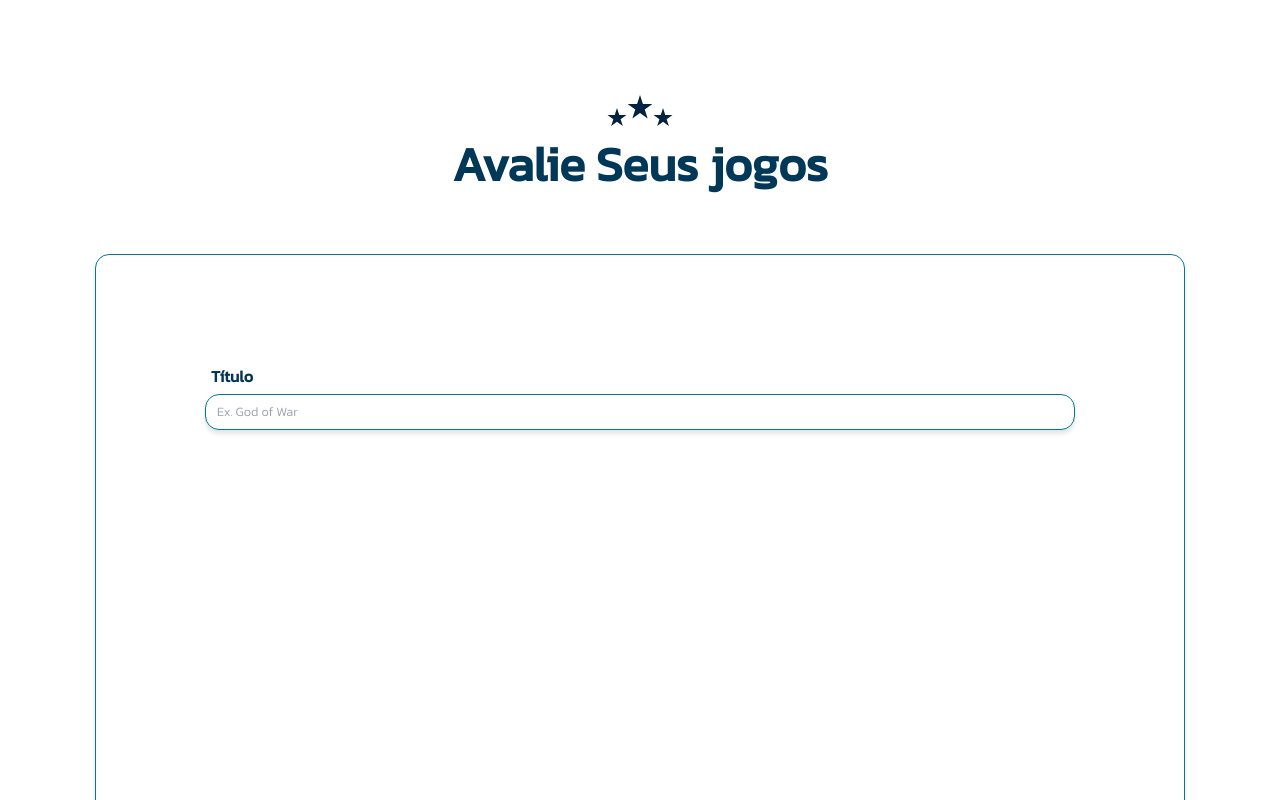
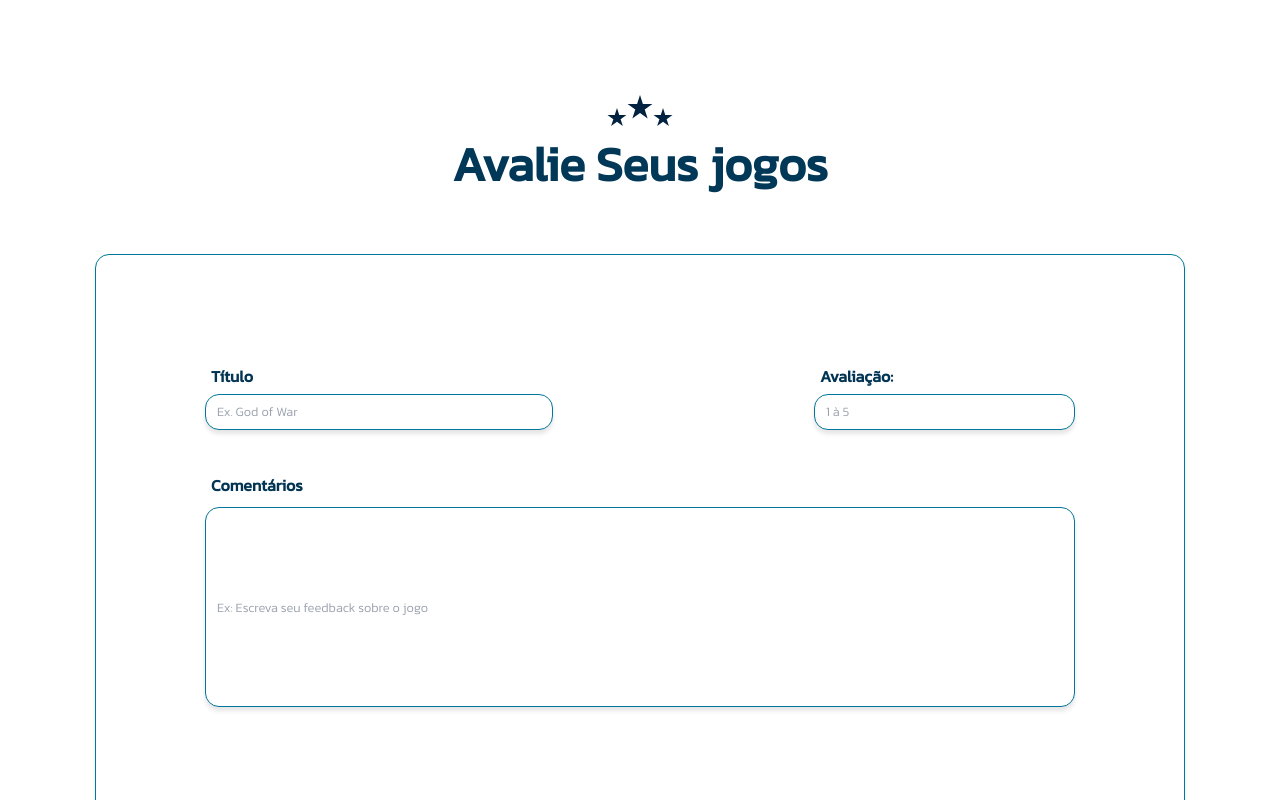
Before and after one commit to IgMiras/LojaDeJogos, a Next.js app in the folder frontend/: page / in a window 1280 px wide. Shown: the top 800 px of the page. Built offline with nearby package versions, Linux system fonts and the light colour scheme.

Commit message:
tela de avaliação finzalizada

```diff
--- a/frontend/src/components/TelaAvalicao/index.js
+++ b/frontend/src/components/TelaAvalicao/index.js
@@ -1,5 +1,13 @@
 import React from "react";
-import { Container, Content, Title } from "./style";
+import {
+  BlocoInput,
+  BlocoInput2,
+  BlocoInput3,
+  Container,
+  Content,
+  Title,
+  First,
+} from "./style";
 import Image from "next/image";
 import stars from "../../assets/svg/stars.svg";
 import { Input } from "../Equipamentos/Input";
@@ -12,6 +20,8 @@ export const TelaAvaliacao = () => {
         <h1>Avalie Seus jogos</h1>
       </Title>
       <Content>
+        <First>
+          <BlocoInput>
             <Input
               type="text"
               name="titulo"
@@ -21,6 +31,28 @@ export const TelaAvaliacao = () => {
               height="auto"
               label="Título"
             ></Input>
+          </BlocoInput>
+
+          <BlocoInput2>
+            <Input
+              type="number"
+              name="avalicao"
+              id="avalicao"
+              placeHolder="1 à 5"
+              width="10%"
+              height="auto"
+              label="Avaliação:"
+            ></Input>
+          </BlocoInput2>
+        </First>
+        <BlocoInput3>
+          <label htmlFor="comentarios">Comentários</label>
+          <input
+            type="texto"
+            name="comentarios"
+            placeholder="Ex: Escreva seu feedback sobre o jogo"
+          ></input>
+        </BlocoInput3>
       </Content>
     </Container>
   );
--- a/frontend/src/components/TelaAvalicao/style.jsx
+++ b/frontend/src/components/TelaAvalicao/style.jsx
@@ -31,3 +31,53 @@ export const Title = styled.div`
     width: 6%;
   }
 `;
+
+export const First = styled.div`
+  display: flex;
+  flex-direction: row;
+  justify-content: space-between;
+`;
+
+export const BlocoInput = styled.div`
+  width: 40%;
+`;
+
+export const BlocoInput2 = styled.div`
+  width: 30%;
+`;
+
+export const BlocoInput3 = styled.div`
+  margin-top: 5%;
+  label {
+    color: rgba(2, 52, 84, 1);
+    margin-left: 6px;
+    margin-bottom: 6px;
+    font-size: 1rem;
+    font-weight: bold;
+  }
+  input {
+    border: 1px solid rgba(1, 118, 154, 1);
+    box-shadow: 0px 4px 4px 0px rgba(0, 0, 0, 0.1);
+    width: 100%;
+    padding: 6px;
+    border-radius: 14px;
+    font-weight: 300;
+    height: 200px;
+    font-size: 0.9rem;
+    color: rgba(2, 52, 84, 1);
+    margin-top: 1%;
+  }
+
+  input::placeholder {
+    font-weight: 300;
+    font-size: 0.8rem;
+    padding: 5px;
+    /* justify-content: ; */
+    align-items: flex-start;
+  }
+
+  input:focus {
+    box-shadow: 0 0 0 0;
+    outline: 0;
+  }
+`;
```
Lines whose indentation alone changed are shown as unchanged.
